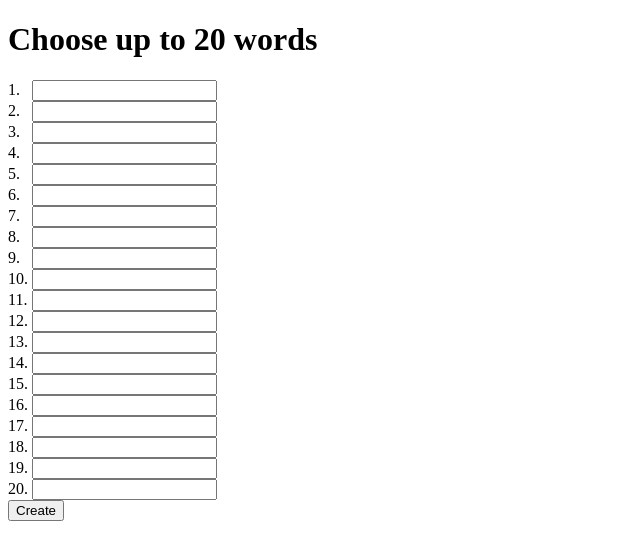
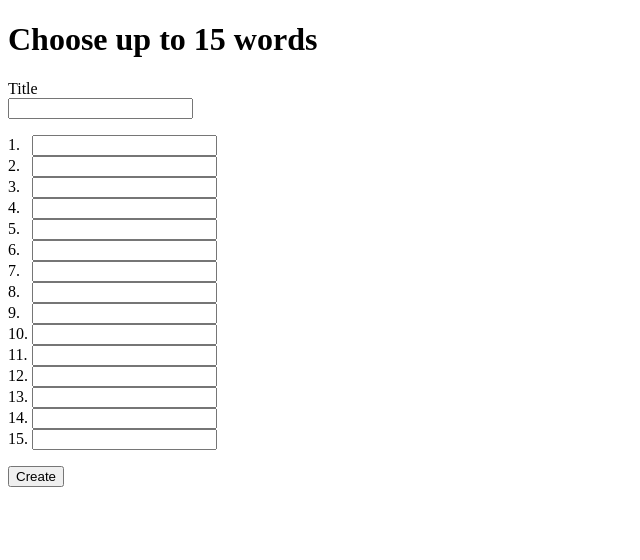
Before and after one commit to marve/wordsearcher, a Flask app: page /custom in a window 1280 px wide. Shown: the top 560 px of the page, without its empty margins (0-640 px from the left). Run offline with Flask 3, Linux system fonts and the light colour scheme.

Commit message:
feat(webapp): add ability for user to choose name of custom search

```diff
--- a/src/templates/custom.html
+++ b/src/templates/custom.html
@@ -1,14 +1,23 @@
 <!doctype html>
 <title>WordSearcher</title>
-<h1>Choose up to 20 words</h1>
+<h1>Choose up to 15 words</h1>
 <form method="POST" action="/custom">
-  {% for i in range(20) %}
+  <p>
+    <label>
+      Title
+    </label>
+    <br />
+    <input type="text" name="title" maxlength="25" />
+  </p>
+  {% for i in range(15) %}
     <div>
       <label style="width: 20px; display: inline-block;" for="i{{ loop.index }}">
         {{ loop.index }}.
       </label>
-      <input type="text" name="{{ loop.index }}" maxlength="16" />
+      <input type="text" name="{{ loop.index }}" maxlength="10" />
     </div>
   {% endfor %}
-  <button type="submit">Create</button>
+  <p>
+    <button type="submit">Create</button>
+  </p>
 </form>
--- a/src/webapp.py
+++ b/src/webapp.py
@@ -26,9 +26,12 @@ def custom_form():
 @app.post("/custom")
 def custom_create():
     """Creates and returns a PDF wordsearch using the given words"""
-    grid = Grid('Custom Adventure')
-    for _, (_, word) in enumerate(request.form.items()):
-        word = re.sub(r'[^a-zA-Z]', '', word)
+    title = str(request.form['title'])[:25]
+    grid = Grid(title)
+    for _, (name, word) in enumerate(request.form.items()):
+        if name == 'title':
+            continue
+        word = re.sub(r'[^a-zA-Z]', '', word)[:10]
         if not word:
             continue
         orientation = _get_random_orientation()
```
